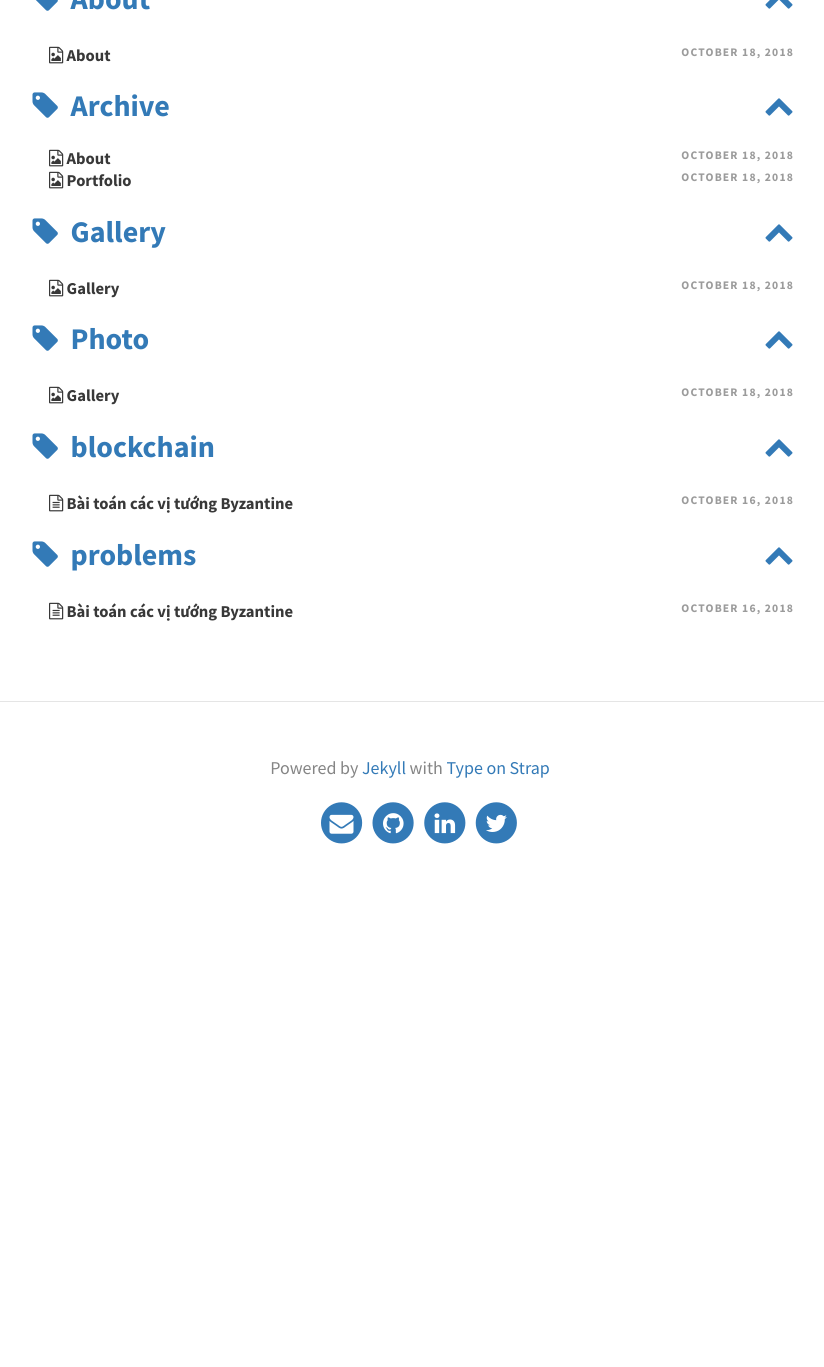
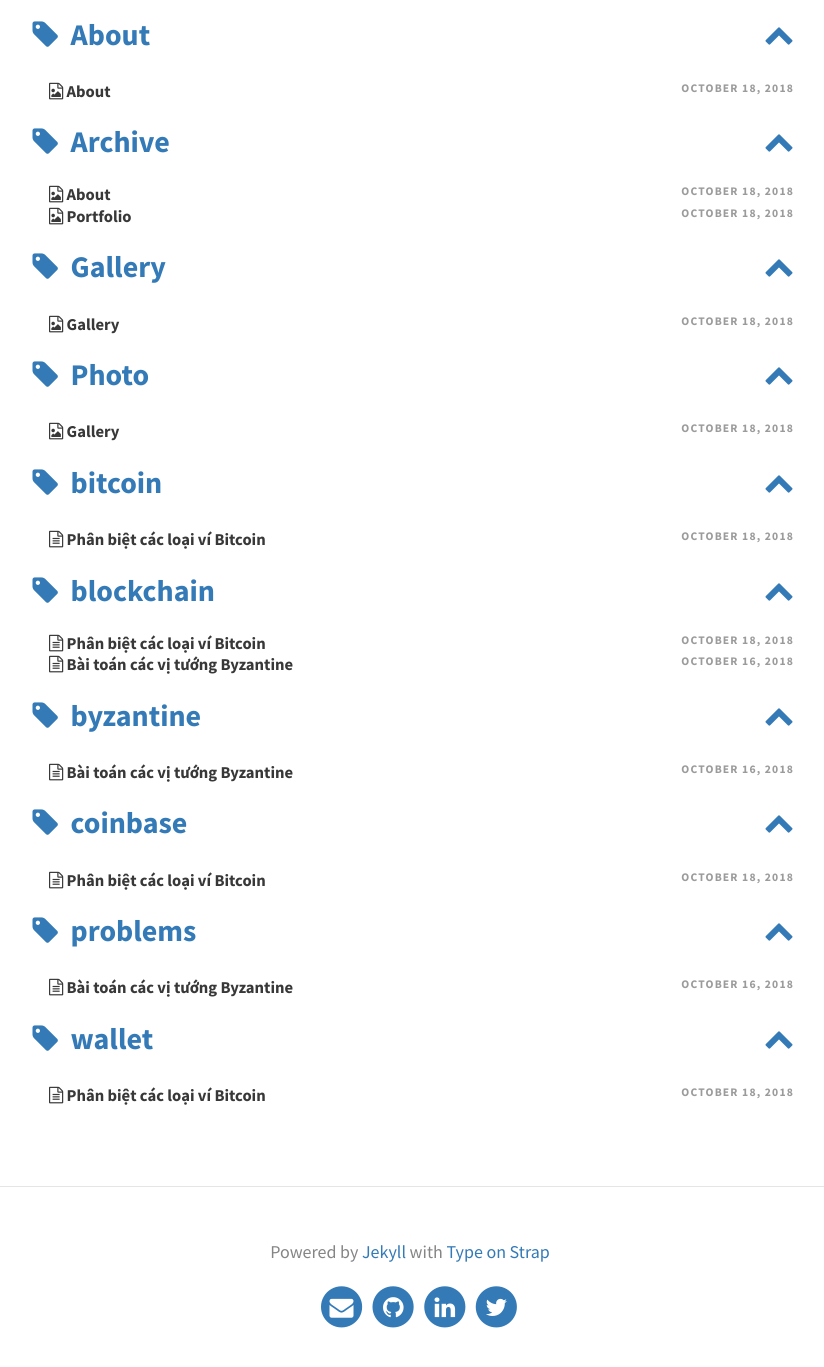
Before and after one commit to VietAnh1508/a-block-of-code, a Jekyll site: the page built from pages/tags.html, in a window 1280 px wide and 1400 px high, scrolled down 343 px. Shown: the top 1367 px of the window, without its empty margins (230-1054 px from the left). Built offline with Jekyll 4.4.1, drawn with Linux system fonts in a browser that asks for light colours; before the commit the page ends 1259 px from its top, so only the background shows below that; some of the changed lines change nothing that is shown; some of the changed text lies outside the part shown.

Commit message:
add phan-biet-cac-loai-vi-bitcoin post

```diff
--- a/_posts/2018-10-16-bai-toan-cac-vi-tuong-byzantine.md
+++ b/_posts/2018-10-16-bai-toan-cac-vi-tuong-byzantine.md
@@ -2,7 +2,7 @@
 layout: post
 title: Bài toán các vị tướng Byzantine
 category: []
-tags: [problems, blockchain]
+tags: [byzantine, problems, blockchain]
 ---
 
 ### Bài toán 2 vị tướng quân (Two generals problem)
--- /dev/null
+++ b/_posts/2018-10-18-phan-loai-vi-bitcoin.md
@@ -0,0 +1,52 @@
+---
+layout: post
+title: Phân biệt các loại ví Bitcoin
+category: []
+tags: [bitcoin, blockchain, wallet, coinbase]
+---
+
+Khi bước chân vào thế giới của bitcoin, dù là kiếm tiền online (MMO), trading, holding... bạn sẽ luôn được hướng dẫn tạo một ví để chứa bitcoin (và chứa nhiều loại tiền điện tử khác, thường thì ví bitcoin sẽ support nhiều loại cryptocurrency khác nhau, trong bài này sẽ gọi chung là ví bitcoin). Chọn ví bitcoin là một quá trình chủ quan, phụ thuộc vào mục đích sử dụng và mức độ am hiểu của người dùng. Vì vậy, khó có thể gợi ý cho người khác một thương hiệu hay dự án ví cụ thể nào. Tuy nhiên, vẫn có thể phân loại các ví bitcoin dựa vào nền tảng và chức năng của chúng, qua đó làm rõ hơn về các loại ví đang tồi tại hiện nay.
+
+### Dựa vào nền tảng sử dụng
+
+#### Ví desktop
+
+Ví desktop là dạng ví bitcoin đầu tiên, được tạo ra với vai trò một bản thực thi tham chiếu và được nhiều người sử dụng bởi những tính năng, khả năng tự quản và khả năng tự kiểm soát mà nó mang lại. Tuy nhiên, việc chạy ví trên các hệ điều hành như Windows hay MacOS mang lại nhiều rủi ro bảo mật.
+
+#### Ví di động
+
+Ví di động là dạng ví phổ biến nhất của bitcoin, chạy trên cả 2 nền tảng Android và iOS, thường là lựa chọn thích hợp cho người dùng mới. Nhiều ví dạng này được thiết kế đơn giản và dễ sử dụng, nhưng vẫn có những ví di động với đầy đủ tính năng dành cho người dùng nâng cao.
+
+#### Ví web
+
+Ví web được truy cập thông qua 1 trình duyệt web và lưu trữ ví của người dùng trên máy chủ do 1 bên thứ 3 sở hữu, mô hình này tương tự như webmail. Một số dịch vụ này sử dụng mã lệnh trên máy khách chạy trên trình duyệt của người dùng, do đó giữ quyền kiểm soát các khóa bitcoin trong tay người dùng.
+
+Ví dụ: khi đăng kí một ví [ETH](https://www.myetherwallet.com/), trình duyệt web sẽ generate ra 1 file chứa script mở khóa, file này được lưu trữ ở phía người dùng. Mỗi khi đăng nhập, ví web ETH yêu cầu cung cấp file để mở khóa.
+
+Tuy nhiên, không phải mọi ví web đều có tính năng này, một số ví chỉ yêu cầu cung cấp mật khẩu dạng text (điển hình như [blockchain.info](https://www.blockchain.com) hay [coinbase.com](https://www.coinbase.com/)).
+
+Một số quan điểm cho rằng ví web mang lại sự tiện dụng nhưng lại lấy đi quyền kiểm soát khóa bitcoin từ tay người dùng. Do đó, không nên lưu trữ một lượng lớn bitcoin trên hệ thống của bên thứ 3.
+
+Ngoài ra, các sàn giao dịch cũng cung cấp ví bitcoin trực tiếp, nhằm tạo điều kiện thuận lợi cho khách hàng, các ví này cung cấp hầu hết mọi tính năng cần thiết mà một ví bitcoin cần có. Tuy nhiên, không nên trữ quá nhiều tiền tại sàn, chỉ nên giữ một lượng vừa đủ để mua bán, còn lại nên rút về ví (sàn sập thì mất tiền :v).
+
+#### Ví phần cứng
+
+Ví phần cứng là các thiết bị vận hành một ví bitcoin độc lập và bảo mật chạy trên 1 phần cứng chuyên dụng. Chúng được vận hành qua cổng usb với 1 trình duyệt web trên máy tính hoặc qua kết nối near-field communication (NFC) trên 1 thiết bị di động. Do xử lý tất cả các hoạt động liên quan đến bitcoin trên phần cứng chuyên dụng nên các ví này được cho là rất bảo mật và phù hợp để lưu trữ lượng lớn bitcoin.
+
+#### Ví giấy
+
+Có thể in các khóa kiểm soát bitcoin ra để lưu trữ lâu dài. Các ví dạng này được gọi là ví giấy. Ví giấy tuy sử dụng công nghệ thấp nhưng lại có tính an toàn cao. Lưu trữ ngoại tuyến còn được gọi là _lưu trữ lạnh_ (cold storage).
+
+### Dựa vào cấp độ tự quản của ví và cách chúng tương tác với mạng bitcoin
+
+#### Phần mềm nút đầy đủ (full node)
+
+Phần mềm đầy đủ, hay "nút đầy đủ" là phần mềm lưu trữ toàn bộ lích sử các giao dịch bitcoin, quản lý ví của người dùng và có thể khởi tạo giao dịch trực tiếp trên mạng bitcoin. Một nút đầy đủ xử lý tất cả các khía cạnh của giao thức và có thể độc lập xác thực toàn bộ blockchain cũng như một giao dịch bất kỳ. Full node thường được chạy bởi các thợ đào (miner).
+
+#### Phần mềm rút gọn (lightweight node)
+
+Phần mềm rút gọn, hay "phần mềm xác minh giao dịch giản lược" (simple payment verification - SPV), kết nối đến những nút bitcoin đầy đủ để truy cập các thông tin giao dịch bitcoin, nhưng lưu trữ cục bộ ví của người dùng và độc lập khởi tạo, xác thực, chuyển giao các giao dịch. Các phần mềm rút gọn tương tác trực tiếp với mạng bitcoin, không thông qua trung gian.
+
+#### Phần mềm API của bên thứ 3
+
+Là phần mềm tương tác với bitcoin thông qua 1 hệ thống các API của bên thứ 3, thay vì kết nối trực tiếp đến mạng bitcoin. Ví có thể do người dùng hoặc các máy chủ của bên thứ 3 lưu trữ, nhưng tất cả giao dịch đều phải đi qua 1 bên thứ 3.
```
